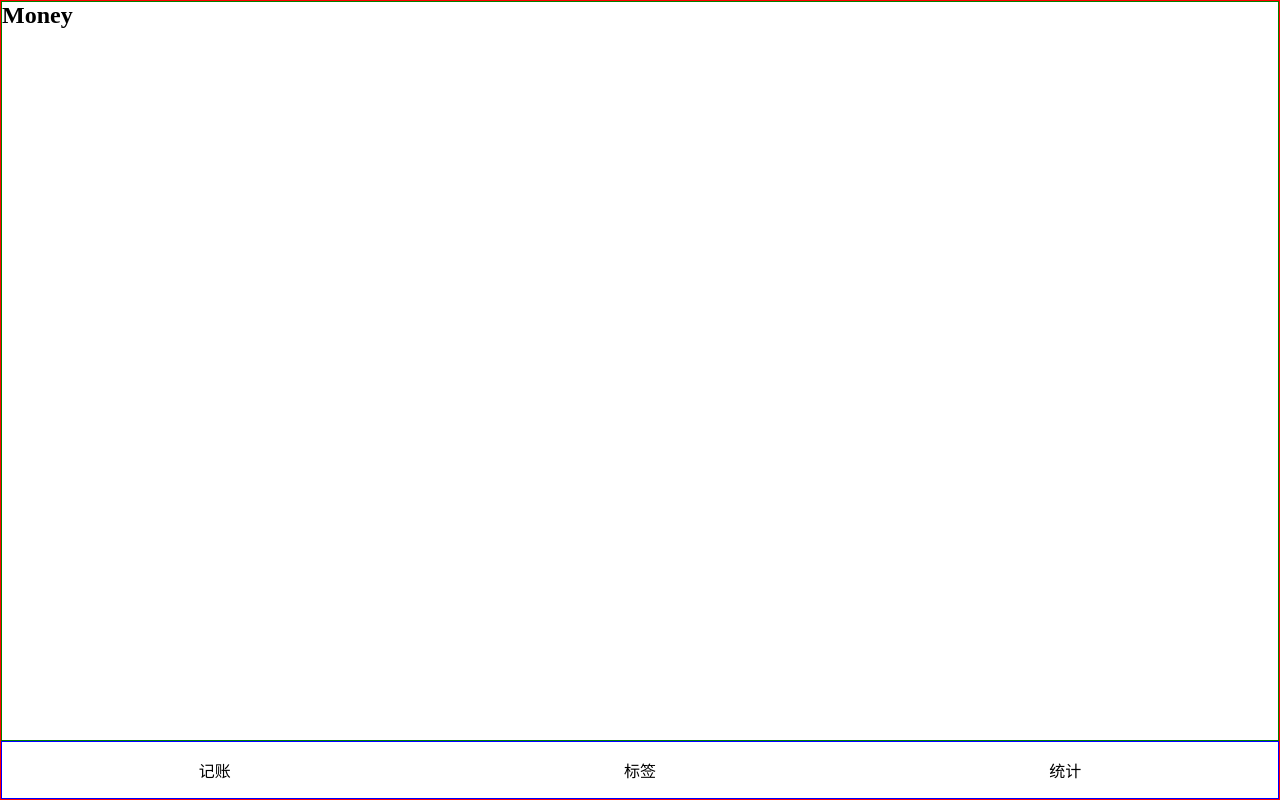
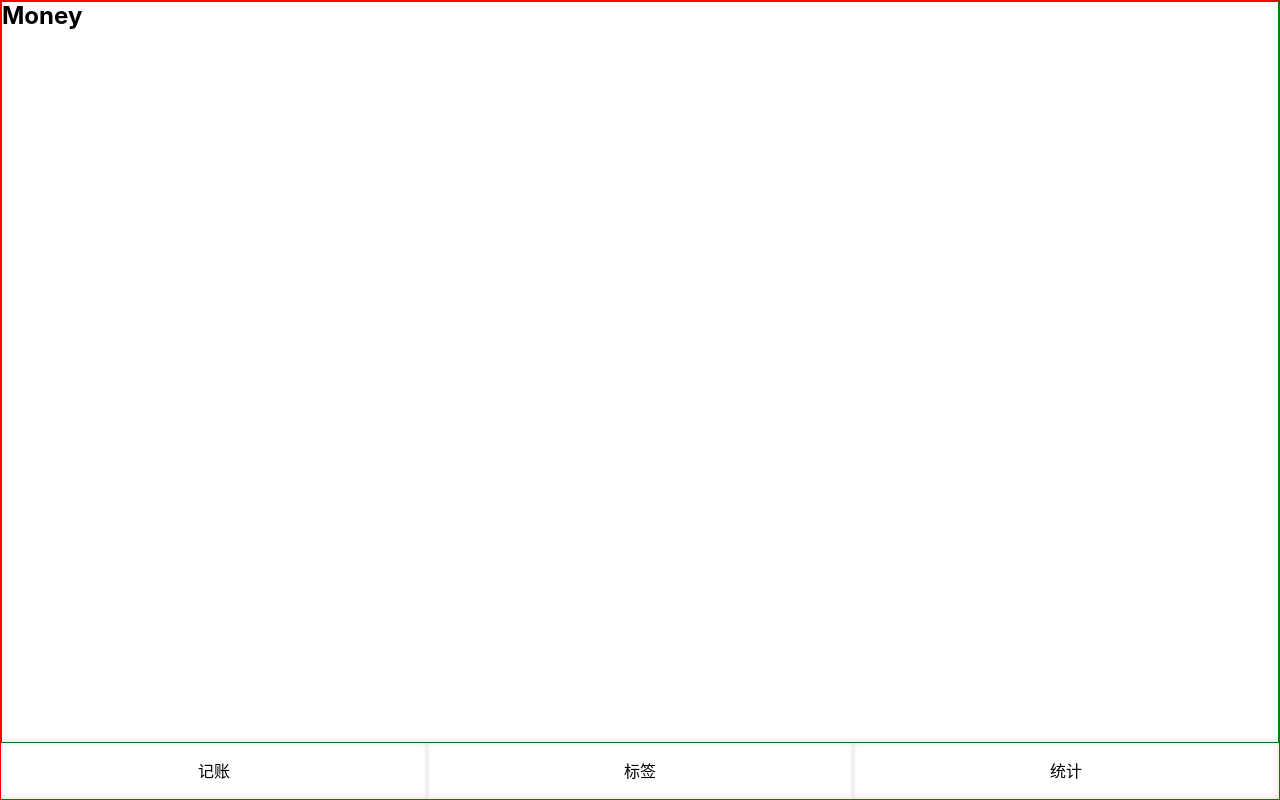
Before and after one commit to yichang8421/BitByBiter, a React (Create React App) app: page /#/money in a window 1280 px wide. Built offline with nearby package versions, Linux system fonts and the light colour scheme.

Commit message:
封装 Nav 组件，添加外部样式

```diff
--- a/src/App.tsx
+++ b/src/App.tsx
@@ -9,6 +9,7 @@
 
 } from "react-router-dom";
 import styled from "styled-components";
+import Nav from "components/Nav";
 
 const Wrapper = styled.div`
     border: 1px solid red;
@@ -24,27 +25,6 @@
     border: 1px solid green;
     flex-grow: 1;
     overflow: auto;
-`;
-
-const Nav = styled.div`
-    border: 1px solid blue;
-    >ul{
-        display: flex;
-        >li{
-            width: 33.3333%;
-            text-align: center;
-            display: flex;
-            flex-direction: column;
-            padding: 16px;
-            //padding:4px 0;
-            justify-content: center;
-            align-items: center;
-            //.icon{
-            //    width: 24px;
-            //    height: 24px;
-            //}
-        }
-    }
 `;
 
 function App() {
@@ -68,20 +48,7 @@
                         </Route>
                     </Switch>
                 </Main>
-
-                <Nav>
-                    <ul>
-                        <li>
-                            <Link to="/money">记账</Link>
-                        </li>
-                        <li>
-                            <Link to="/labels">标签</Link>
-                        </li>
-                        <li>
-                            <Link to="/statistics">统计</Link>
-                        </li>
-                    </ul>
-                </Nav>
+                <Nav/>
             </Wrapper>
         </Router>
     );
--- /dev/null
+++ b/src/components/Nav.tsx
@@ -0,0 +1,48 @@
+import styled from "styled-components";
+import {Link} from "react-router-dom";
+import React from "react";
+
+const NavWrapper = styled.div`
+    //border: 1px solid blue;
+    line-height: 24px;
+    box-shadow: 0 0 5px rgba(0, 0, 0, 0.2);
+    >ul{
+        display: flex;
+        >li{
+            width: 33.3333%;
+            text-align: center;
+            display: flex;
+            flex-direction: column;
+            padding: 16px;
+            //padding:4px 0;
+            justify-content: center;
+            align-items: center;
+            box-shadow: inset 0 0 5px rgb(0 0 0 / 15%);
+
+            //.icon{
+            //    width: 24px;
+            //    height: 24px;
+            //}
+        }
+    }
+`;
+
+const Nav = () => {
+    return (
+        <NavWrapper>
+            <ul>
+                <li>
+                    <Link to="/money">记账</Link>
+                </li>
+                <li>
+                    <Link to="/labels">标签</Link>
+                </li>
+                <li>
+                    <Link to="/statistics">统计</Link>
+                </li>
+            </ul>
+        </NavWrapper>
+    )
+};
+
+export default Nav;
--- /dev/null
+++ b/src/helper.scss
@@ -0,0 +1 @@
+$font-hei: -apple-system, "Noto Sans", "Helvetica Neue", Helvetica, "Nimbus Sans L", Arial, "Liberation Sans", "PingFang SC", "Hiragino Sans GB", "Noto Sans CJK SC", "Source Han Sans SC", "Source Han Sans CN", "Microsoft YaHei", "Wenquanyi Micro Hei", "WenQuanYi Zen Hei", "ST Heiti", SimHei, "WenQuanYi Zen Hei Sharp", sans-serif;
--- a/src/index.scss
+++ b/src/index.scss
@@ -1,26 +1,33 @@
 @import-normalize ;
+@import "helper";
 * {
-  margin: 0;
-  padding: 0;
+    margin: 0;
+    padding: 0;
 }
 
 * {
-  box-sizing: border-box
+    box-sizing: border-box;
 }
 
 *::before {
-  box-sizing: border-box
+    box-sizing: border-box;
 }
 
 *::after {
-  box-sizing: border-box
+    box-sizing: border-box;
+}
+
+body {
+    font-family: $font-hei;
+    font-size: 16px;
+    line-height: 1.2;
 }
 
 ul, ol {
-  list-style: none;
+    list-style: none;
 }
 
 a {
-  text-decoration: none;
-  color: inherit;
+    text-decoration: none;
+    color: inherit;
 }
```
